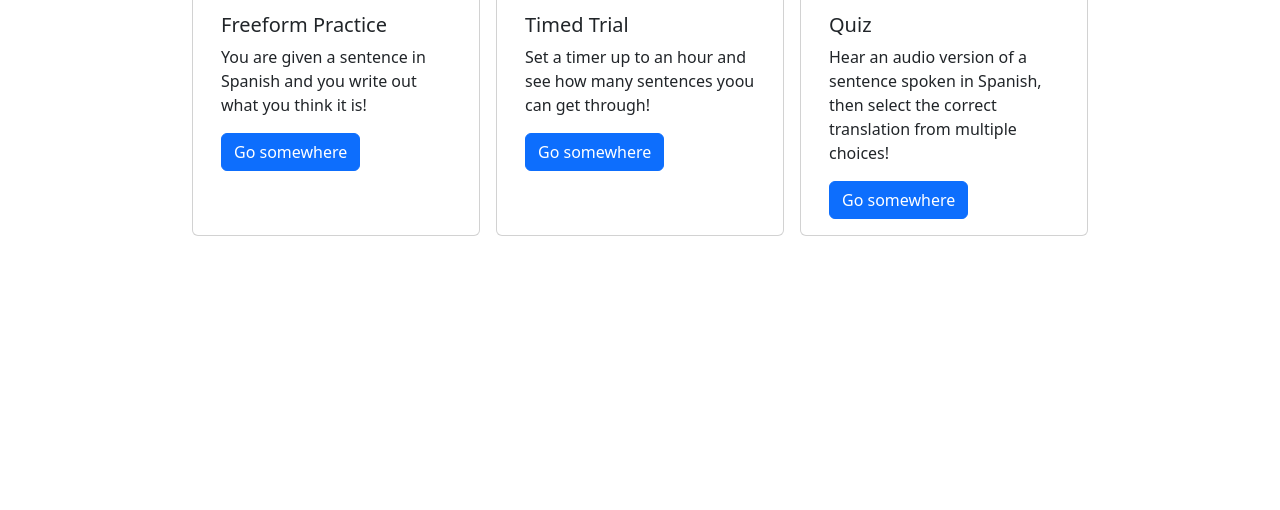
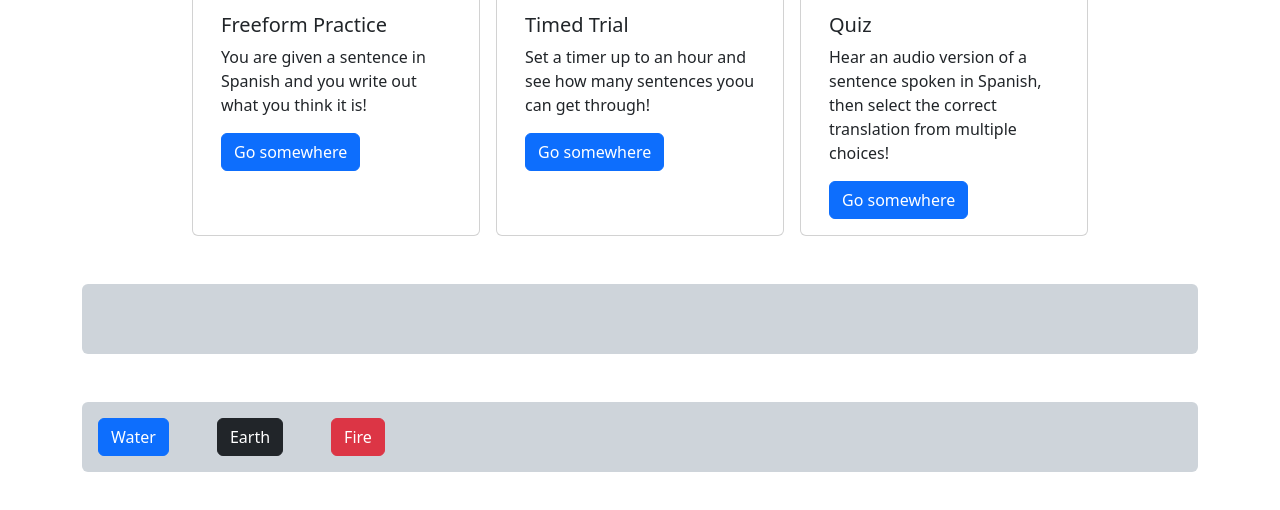
Before and after one commit to DEAckeret/Spanish-Practice-App, a website: page index.html in a window 1280 px wide. Shown: the part 188-698 px from the top of the page. Drawn offline with nearby package versions, Linux system fonts and the light colour scheme; files that its build step writes are made by us from their sources.

Commit message:
testing, quiz buttons

```diff
--- a/index.html
+++ b/index.html
@@ -8,7 +8,7 @@
     <link href="./sass/main.min.css" rel="stylesheet">
 
 </head>
-<body>
+<body class="bg-grey-100">
 
     <h1 class="display-1 text-center mt-3 mb-5">Welcome to Spanish Class!</h1>
 
@@ -45,6 +45,36 @@
     </div>
 
 
+
+
+    <div class="container">
+
+    <div class="test-bar bg-dark-subtle d-flex flex-row gap-5 p-3 rounded mt-5">
+        <div>
+            <button class="btn invisible">water</button>
+        </div>
+        <div>
+            <button class="btn"></button>
+        </div>
+        <div>
+            <button class="btn"></button>
+        </div>
+
+    </div>
+
+    <div class="test-bar bg-dark-subtle d-flex flex-row gap-5 p-3 rounded mt-5">
+        <div>
+            <button class="btn btn-primary">Water</button>
+        </div>
+        <div>
+            <button class="btn btn-dark">Earth</button>
+        </div>
+        <div>
+            <button class="btn btn-danger">Fire</button>
+        </div>
+    </div>
+</div>
+
     <script src="./dist/jquery-webpack.bundle.js"></script>
     <script src="./dist/bootstrap-webpack.bundle.js"></script>
     <script src="./dist/spanishPractice-webpack.bundle.js"></script>
```
